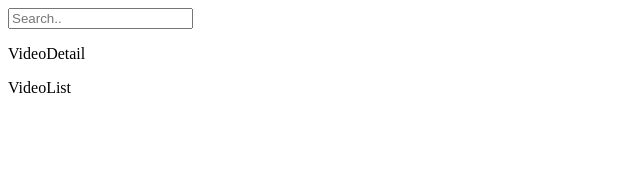
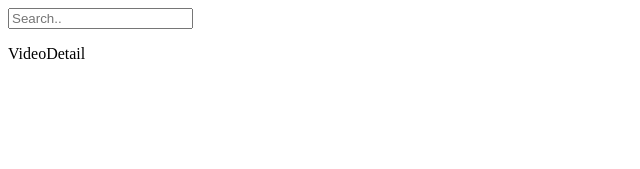
Before and after one commit to maurosgomez/ITAcademy-S9-Final, a React (Create React App) app: page / in a window 1280 px wide. Shown: the top 169 px of the page, without its empty margins (0-640 px from the left). Built offline with nearby package versions, Linux system fonts and the light colour scheme.

Commit message:
videoListComponent

```diff
--- a/src/components/videoList.js
+++ b/src/components/videoList.js
@@ -1,14 +1,15 @@
 import React from "react";
+import VideoItem from './components/VideoItem';
 
-const VideoList = () => {
+const VideoList = ({videos , handleVideoSelect}) => {
 
-  return (
+const renderedVideos =  videos.map((video) => {
 
-    <div>
-      <p>VideoList</p>
-    </div>
+  return <VideoItem key={video.id.videoId} video={video} handleVideoSelect={handleVideoSelect} />
 
-  );
+  });
+
+  return <div>{renderedVideos}</div>;
 };
 
 export default VideoList;
```
